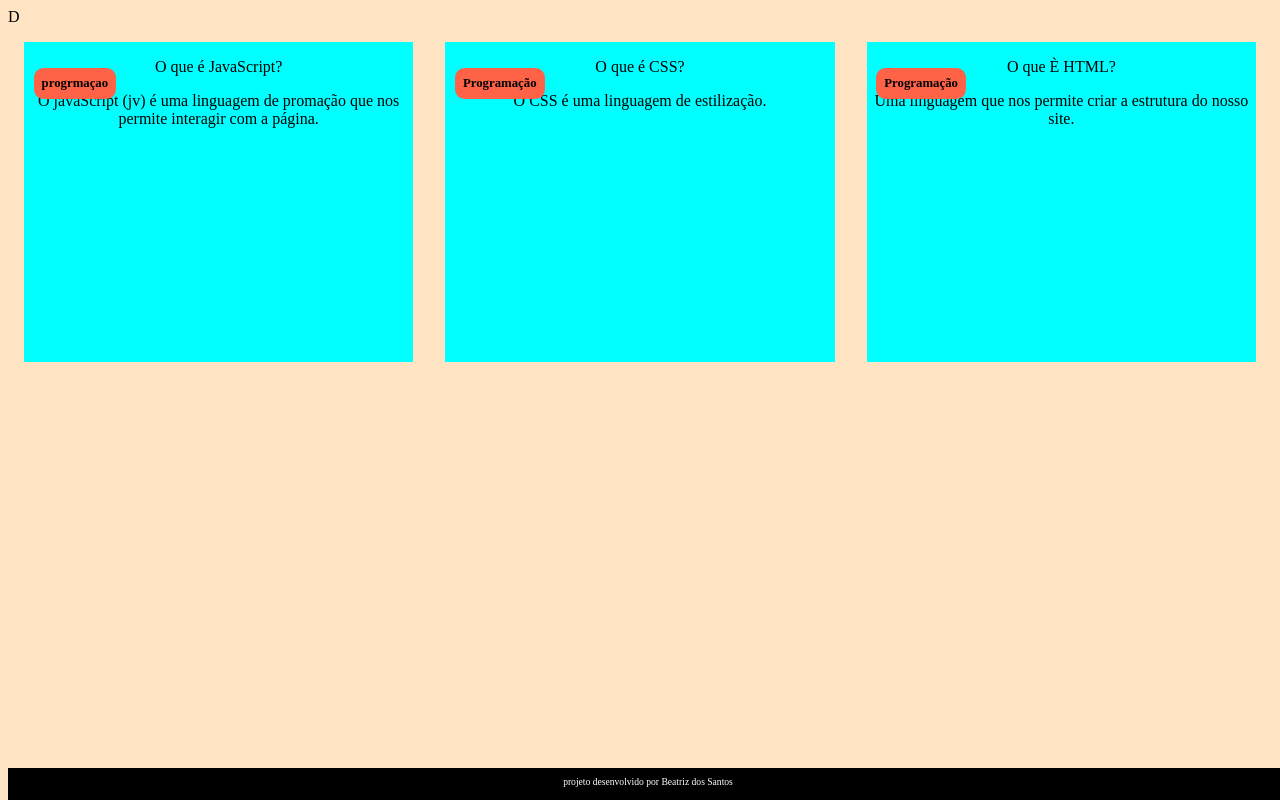
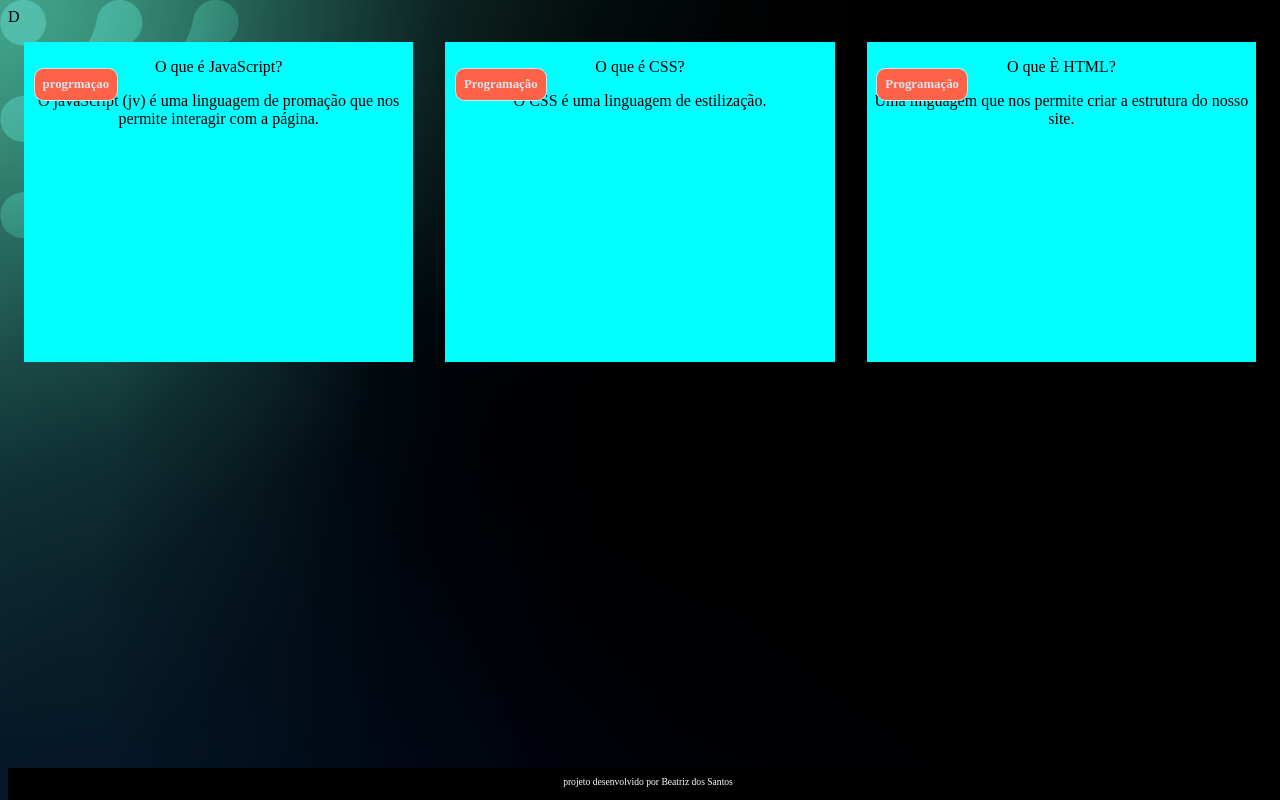
Before and after one commit to beatrizdossantos25/Ferramenta-de-estudos---Beatriz, a plain HTML site: page index.html in a window 1280 px wide. Drawn offline with Linux system fonts and the light colour scheme; a web font is replaced by a local one.

Commit message:
iniciamos aula 4

```diff
--- a/assets/style.css
+++ b/assets/style.css
@@ -1,6 +1,13 @@
+:root {
+    --text-color: #DBE4EF;
+    --card-front-color: #144480;
+    --card-back-color: #00F4BF;
+}
+
 body {
-    background-color: bisque;
+    background: url(../bg-desktop.webp); */
     font-family: Bai Jamjuree;
+
 }
 
 #container {
@@ -30,6 +37,17 @@ body {
     font-size: 1vw;
 }
 
+.cartao__conteudo h3 {
+    color: var(--text-color);
+    border: 1px solid var(--text-color);
+    text-align: left;
+    padding: 0.5rem;
+    position: absolute;
+    margin: 0.6rem;
+    border-radius: 0.6rem;
+    font-size: 1vw;
+}
+
 footer {
     background-color: black;
     color: white;
```
Also changed, not shown: bg-desktop.webp (added).
